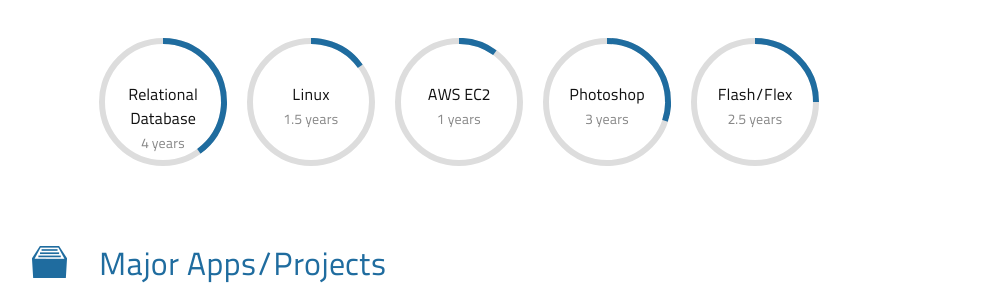
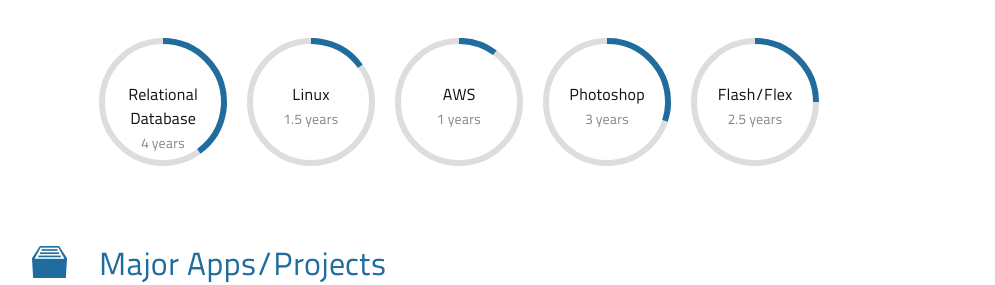
Before and after one commit to codingrhythm/blog, a Jekyll site: the page resume/index.html, which Jekyll copies as it is, in a window 1280 px wide and 900 px high, scrolled down 1016 px. Shown: the part 172-457 px from the top of the window, without its empty margins (151-1146 px from the left). Built offline with Jekyll 4.4.1, drawn with Linux system fonts in a browser that asks for light colours; nearby versions of some CDN libraries; Markdown is read by kramdown in place of the engine named in the settings.

Commit message:
Updated resume

```diff
--- a/resume/index.html
+++ b/resume/index.html
@@ -38,7 +38,7 @@
                         <li class="loader" data-current-progress="0" data-value="10" data-to-value="4.5" data-unit="years"><div class="label">PHP<br/><small class="color8"></small></div></li>
                         <li class="loader" data-current-progress="0" data-value="10" data-to-value="4" data-unit="years"><div class="label">Relational Database<br/><small class="color8"></small></div></li>
                         <li class="loader" data-current-progress="0" data-value="10" data-to-value="1.5" data-unit="years"><div class="label">Linux<br/><small class="color8"></small></div></li>
-                        <li class="loader" data-current-progress="0" data-value="10" data-to-value="1" data-unit="years"><div class="label">AWS EC2<br/><small class="color8"></small></div></li>
+                        <li class="loader" data-current-progress="0" data-value="10" data-to-value="1" data-unit="years"><div class="label">AWS<br/><small class="color8"></small></div></li>
                         <li class="loader" data-current-progress="0" data-value="10" data-to-value="3" data-unit="years"><div class="label">Photoshop<br/><small class="color8"></small></div></li>
                         <li class="loader" data-current-progress="0" data-value="10" data-to-value="2.5" data-unit="years"><div class="label">Flash/Flex<br/><small class="color8"></small></div></li>
                     </ul>
```
